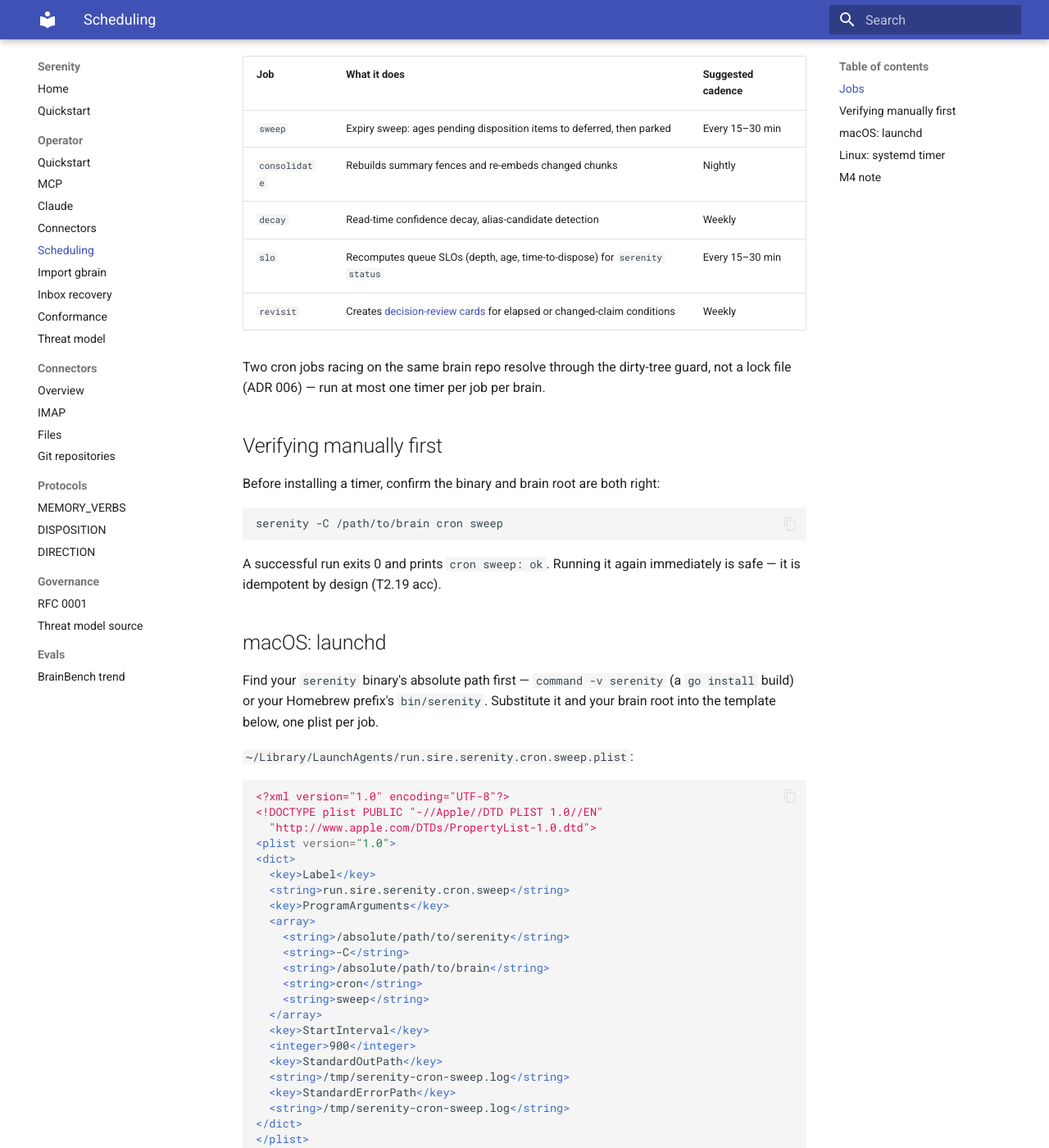
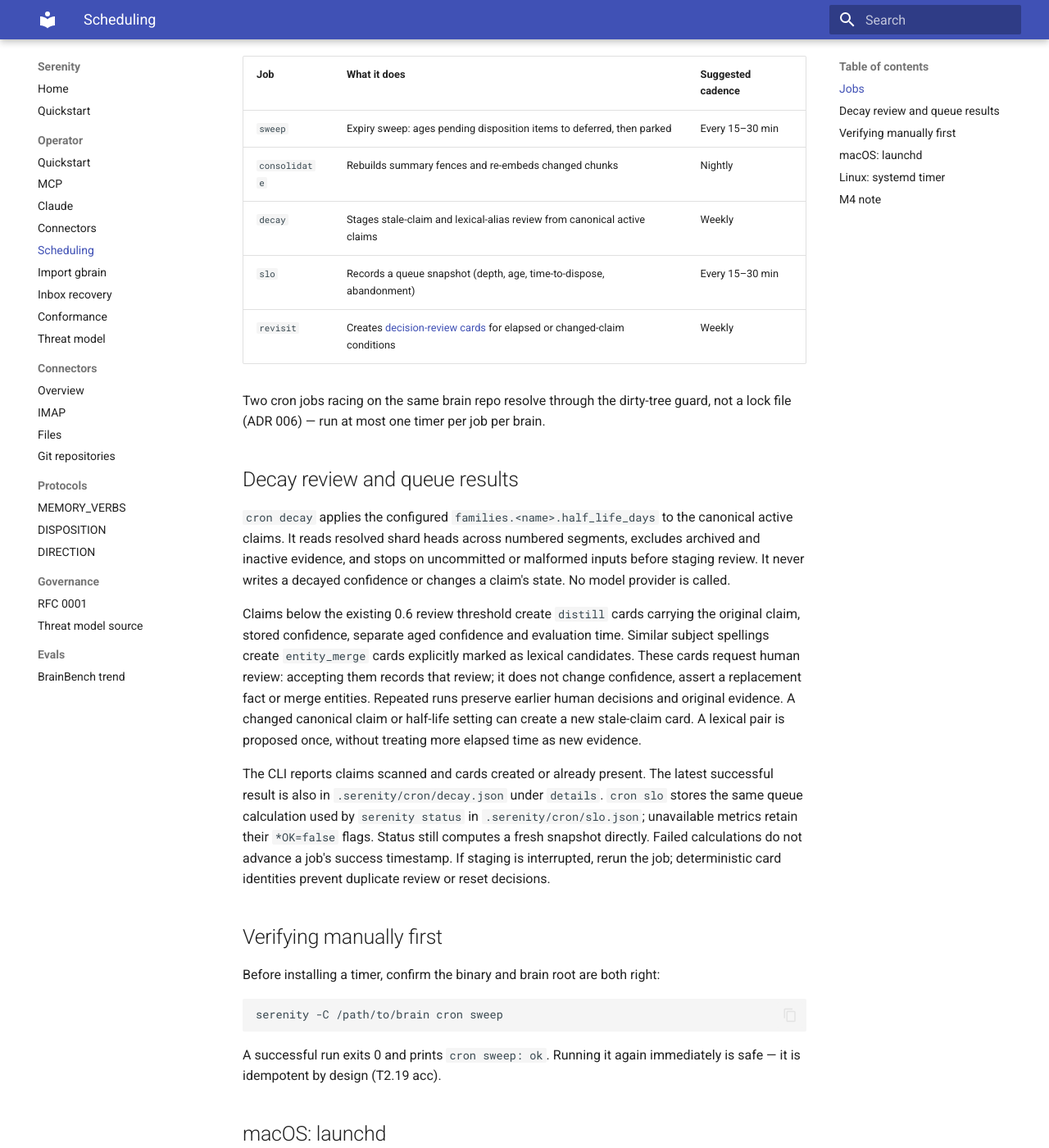
Before and after one commit to sirerun/serenity, an MkDocs documentation site: the page built from docs/operator/scheduling.md, in a window 1280 px wide and 1400 px high, scrolled down 305 px. Shown: the whole window at 82% size. Built offline with MkDocs 1.6.1 and Material for MkDocs 9.7.7, drawn with Linux system fonts in a browser that asks for light colours.

Commit message:
docs(operator): explain scheduled reviews and metric snapshots

```diff
--- a/docs/operator/scheduling.md
+++ b/docs/operator/scheduling.md
@@ -11,12 +11,37 @@
 |---------------|----------------------------------------------------------------------------|--------------------|
 | `sweep`       | Expiry sweep: ages pending disposition items to deferred, then parked      | Every 15–30 min    |
 | `consolidate` | Rebuilds summary fences and re-embeds changed chunks                       | Nightly            |
-| `decay`       | Read-time confidence decay, alias-candidate detection                      | Weekly             |
-| `slo`         | Recomputes queue SLOs (depth, age, time-to-dispose) for `serenity status`  | Every 15–30 min    |
+| `decay`       | Stages stale-claim and lexical-alias review from canonical active claims   | Weekly             |
+| `slo`         | Records a queue snapshot (depth, age, time-to-dispose, abandonment)        | Every 15–30 min    |
 | `revisit`     | Creates [decision-review cards](revisit.md) for elapsed or changed-claim conditions | Weekly |
 
 Two cron jobs racing on the same brain repo resolve through the dirty-tree
 guard, not a lock file (ADR 006) — run at most one timer per job per brain.
+
+## Decay review and queue results
+
+`cron decay` applies the configured `families.<name>.half_life_days` to the
+canonical active claims. It reads resolved shard heads across numbered segments,
+excludes archived and inactive evidence, and stops on uncommitted or malformed
+inputs before staging review. It never writes a decayed confidence or changes a
+claim's state. No model provider is called.
+
+Claims below the existing 0.6 review threshold create `distill` cards carrying the
+original claim, stored confidence, separate aged confidence and evaluation time.
+Similar subject spellings create `entity_merge` cards explicitly marked as lexical
+candidates. These cards request human review: accepting them records that review;
+it does not change confidence, assert a replacement fact or merge entities.
+Repeated runs preserve earlier human decisions and original evidence. A changed
+canonical claim or half-life setting can create a new stale-claim card. A lexical
+pair is proposed once, without treating more elapsed time as new evidence.
+
+The CLI reports claims scanned and cards created or already present. The latest
+successful result is also in `.serenity/cron/decay.json` under `details`.
+`cron slo` stores the same queue calculation used by `serenity status` in
+`.serenity/cron/slo.json`; unavailable metrics retain their `*OK=false` flags.
+Status still computes a fresh snapshot directly. Failed calculations do not
+advance a job's success timestamp. If staging is interrupted, rerun the job;
+deterministic card identities prevent duplicate review or reset decisions.
 
 ## Verifying manually first
 
```
